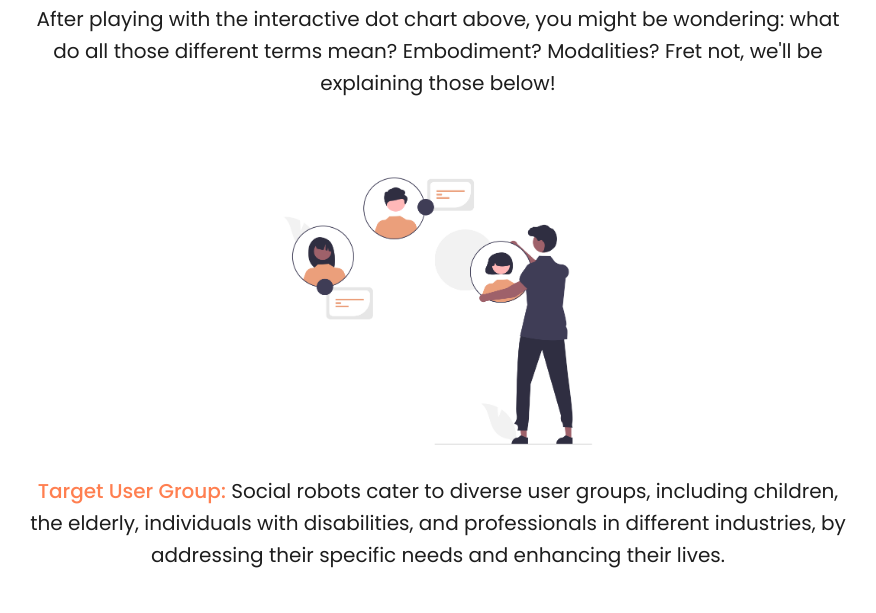
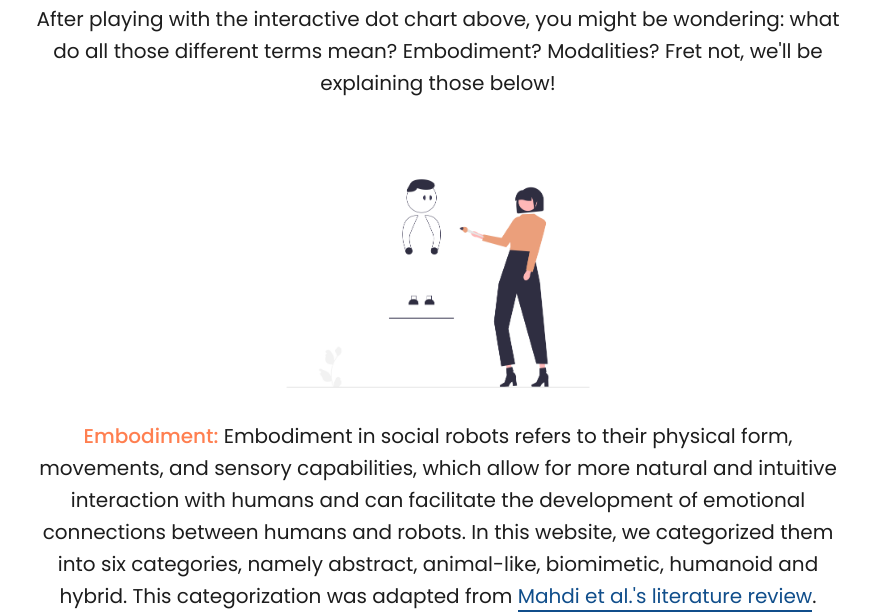
Before and after one commit to sl194/HASS-finalassignment, a plain HTML site: page index.html in a window 1280 px wide. Shown: the part 6210-6823 px from the top of the page, without its empty margins (202-1078 px from the left). Drawn offline with nearby package versions, Linux system fonts and the light colour scheme; a script that the page names is missing.

Commit message:
add sources and references

```diff
--- a/index.html
+++ b/index.html
@@ -327,6 +327,13 @@
               <h3 class="text-center-h1 font-secondary mb-3">section 2/3: deep dive into social robot features</h3>
               <p class="text-body-1 mb-4">After playing with the interactive dot chart above, you might be wondering: what do all those different terms mean? Embodiment? Modalities? Fret not, we'll be explaining those below!</p>
             </div>
+             <div style="padding-top:3vh"> <img src="embody.png"  width="400px"
+     height="auto"/></div>
+            <div class="col-lg-9 col-11">
+                <p class="text-body-1 mb-4"><span style="color:coral; font-weight:500">Embodiment:</span> Embodiment in social robots refers to their physical form, movements, and sensory capabilities, which allow for more natural and intuitive interaction with humans and can facilitate the development of emotional connections between humans and robots. In this website, we categorized them into six categories, namely abstract, animal-like, biomimetic, humanoid and hybrid. This categorization was adapted from <a href="https://www.sciencedirect.com/science/article/pii/S0921889022001117" target="_blank">Mahdi et al.'s literature review</a>.
+
+                </p></div>
+
 
                <div style="padding-top:3vh"> <img src="users.png"  width="400px"
      height="auto"/></div>
@@ -341,7 +348,7 @@
             <div style="padding-top:3vh"> <img src="autonomy.png"  width="400px"
      height="auto"/></div>
             <div class="col-lg-9 col-11">
-                <p class="text-body-1 mb-4"><span style="color:coral; font-weight:500">Levels of Autonomy:</span>  Autonomy in social robots varies from fully autonomous to remote-controlled systems, and is influenced by factors such as purpose, user group, and technological capabilities, with associated benefits and challenges impacting user experience and effectiveness. The ten levels of robot autonomy used in this website's visualisations have been adapted from the <a href="https://dl.acm.org/doi/10.5898/JHRI.3.2.Beer">LORA framework</a>.</p></div>
+                <p class="text-body-1 mb-4"><span style="color:coral; font-weight:500">Levels of Autonomy:</span>  Autonomy in social robots varies from fully autonomous to remote-controlled systems, and is influenced by factors such as purpose, user group, and technological capabilities, with associated benefits and challenges impacting user experience and effectiveness. In this website, we categorized the robot's autonomy into ten levels according to <a href="https://dl.acm.org/doi/10.5898/JHRI.3.2.Beer">Beer et al.'s LORA framework</a>.</p></div>
 
             <div style="padding-top:3vh"> <img src="modalities.png"  width="400px"
      height="auto"/></div>
```
Also changed, not shown: embody.png (added).
